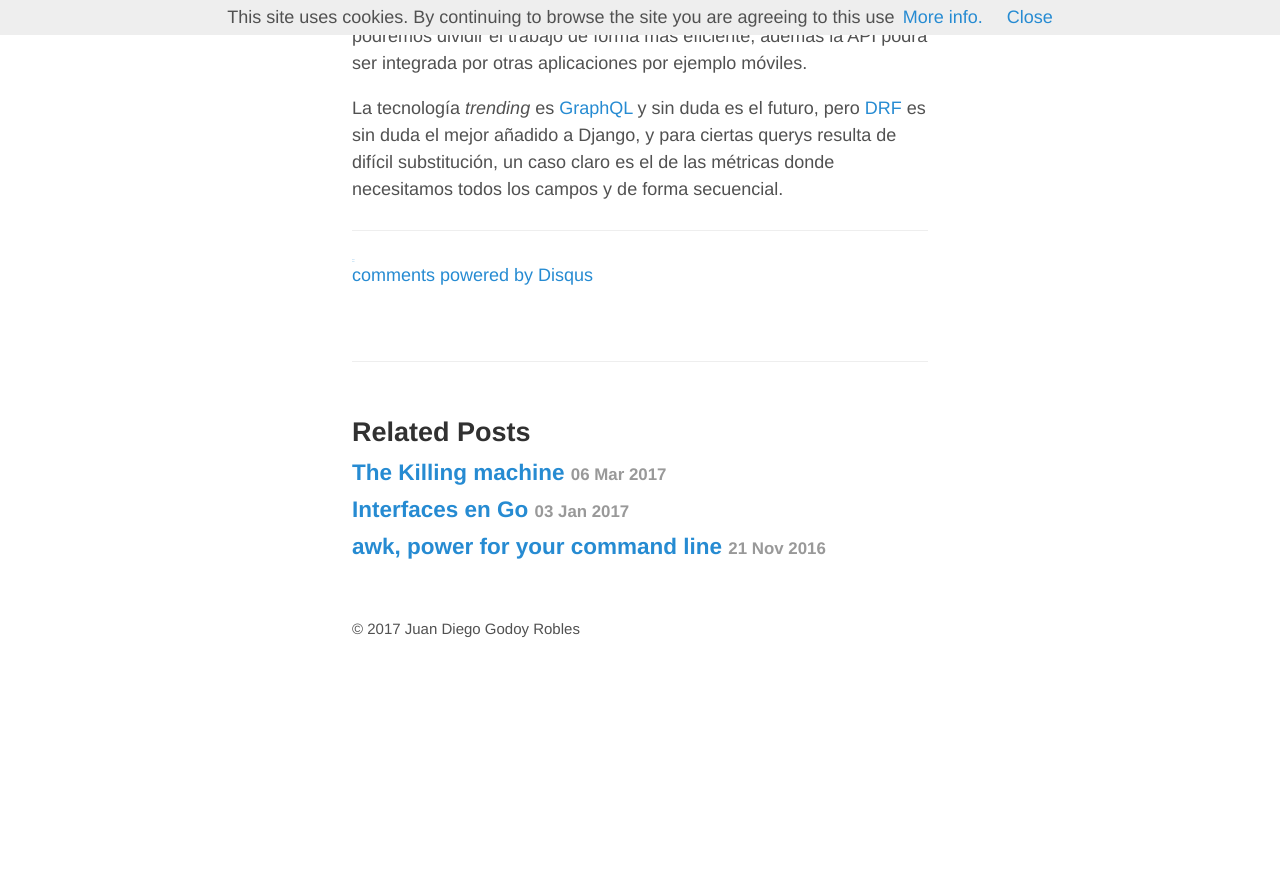
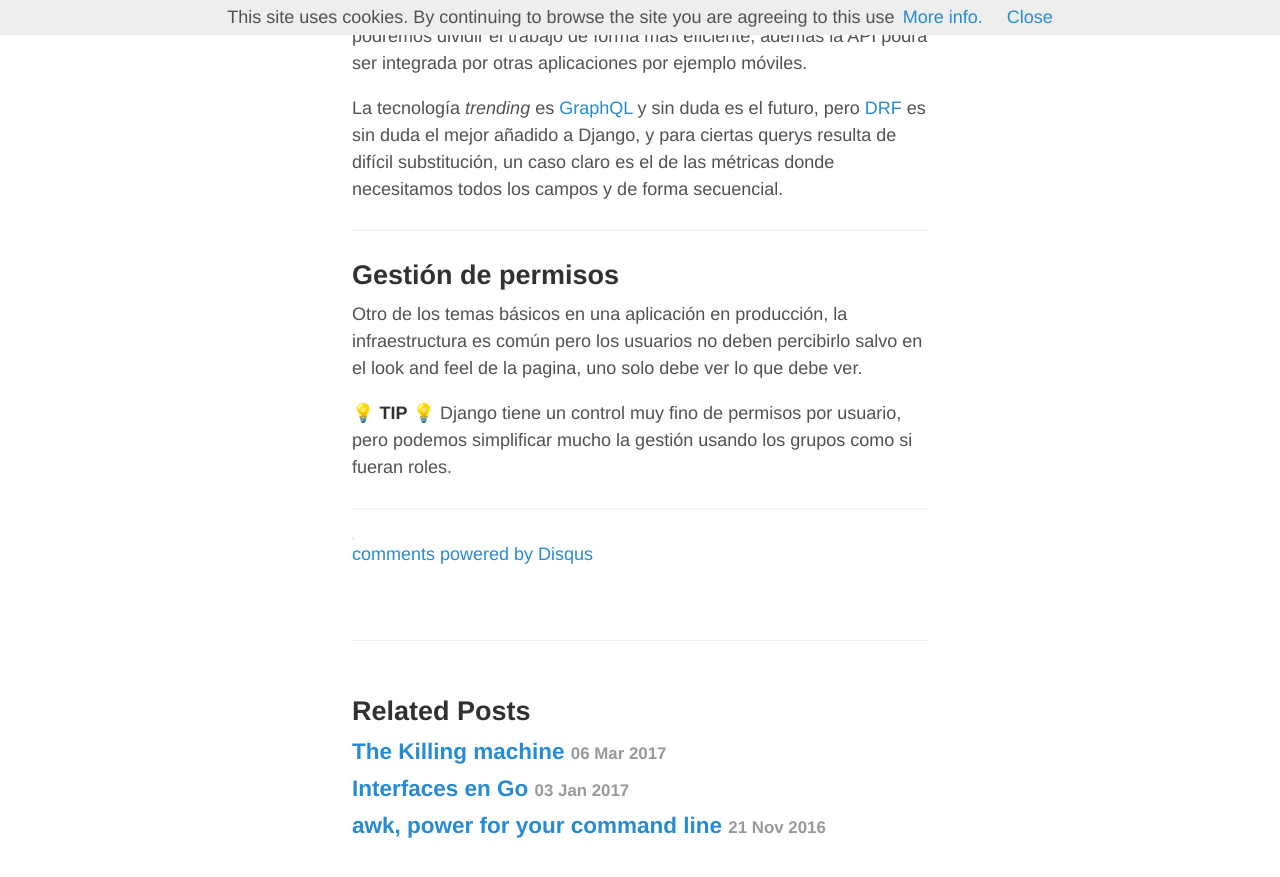
Before and after one commit to klashxx/klashxx.github.io, a Jekyll site: the page built from _posts/2017-09-22-django-vs-sysadmin.md, in a window 1280 px wide and 900 px high, scrolled down 12189 px. Shown: the top 877 px of the window. Built offline with Jekyll 4.4.1, drawn with Linux system fonts in a browser that asks for light colours; nearby versions of some CDN libraries; emoji names are drawn with the system emoji font; comment, search, counter and statistics services are not loaded; before the commit the page ends 12867 px from its top, so only the background shows below that.

Commit message:
permissions

```diff
--- a/_posts/2017-09-22-django-vs-sysadmin.md
+++ b/_posts/2017-09-22-django-vs-sysadmin.md
@@ -417,6 +417,14 @@ La tecnología *trending* es [GraphQL][graphql] y sin duda es el futuro, pero [D
 
 <hr>
 
+## Gestión de permisos
+
+Otro de los temas básicos en una aplicación en producción, la infraestructura es común pero los usuarios no deben percibirlo salvo en el look and feel de la pagina, uno solo debe ver lo que debe ver.
+
+:bulb: **TIP** :bulb: Django tiene un control muy fino de permisos por usuario, pero podemos simplificar mucho la gestión usando los grupos como si fueran roles.
+
+<hr>
+
 [pycones2017-home]: https://2017.es.pycon.org "PyConES 2017 - Cáceres"
 [dvs-agenda]: https://2017.es.pycon.org/es/schedule/sysadmin-vs-django/ "Django vs Sysadmin - PyConES 2017"
 [dvs-slides]: https://klashxx.github.io/slides/django/ "Django vs Sysadmin - Slides"
```
